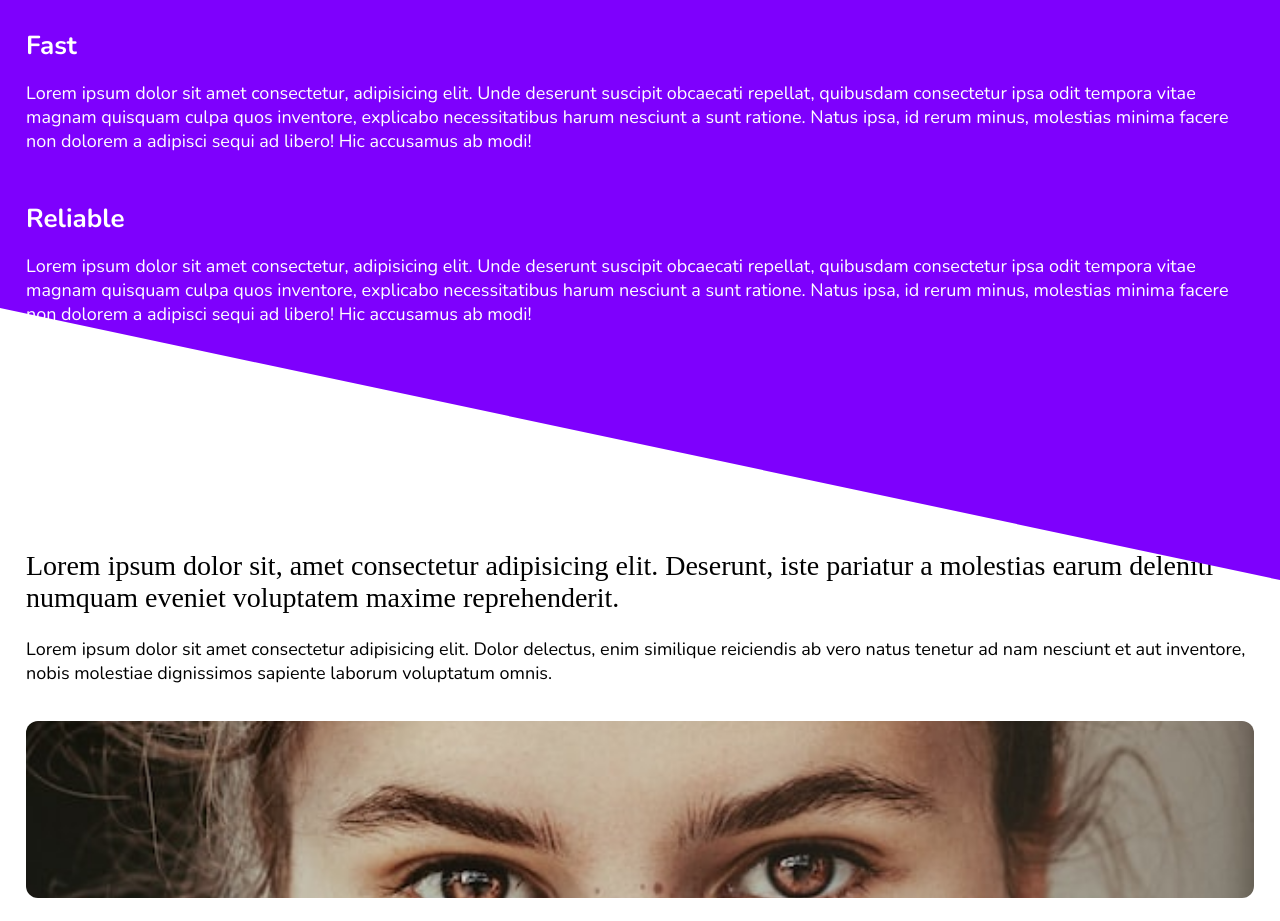
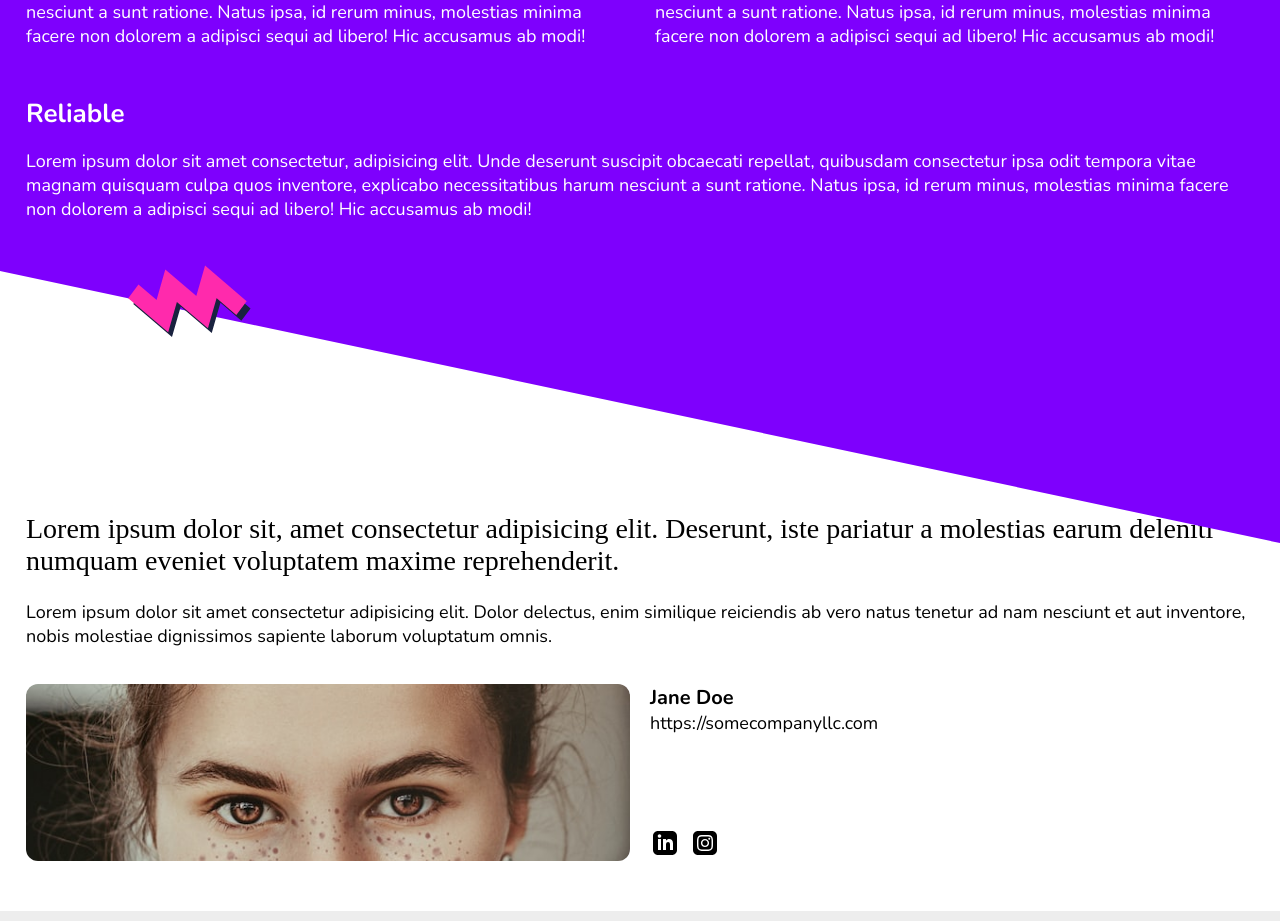
Before and after one commit to jhayesnv/CSS, a plain HTML site: page recall/index.html in a window 1280 px wide. Shown: the part 831-1752 px from the top of the page. Drawn offline with nearby package versions, Linux system fonts and the light colour scheme; a web font is replaced by a local one.

Commit message:
Add responsive styles for Features and Testimonials sections on tablet devices

```diff
--- a/recall/css/main.css
+++ b/recall/css/main.css
@@ -238,4 +238,55 @@ nav.secondary-nav ul li a {
   .cta-btns {
     justify-content: left;
   }
+
+  /* Features Section  */
+  section.features {
+    transform: skewY(7eg) translateY(-8em);
+  }
+
+  section.features .wrapper {
+    transform: skewY(-7eg);
+  }
+
+  section.features:before {
+    content: '';
+    position: absolute;
+    background: url('../assets/graphic.svg') no-repeat;
+    width: 205px;
+    height: 80px;
+    bottom: -30px;
+    left: 10%;
+  }
+
+  section.features .wrapper ul {
+    display: grid;
+    grid-template-columns: repeat(2, 1fr);
+    grid-template-rows: repeat(2, 1fr);
+    padding: 7em 0 12em;
+  }
+
+  section.features .wrapper ul li:last-of-type {
+    grid-column: 1/3;
+  }
+
+  /* Testimonials Section */
+  .testimonial-info {
+    display: flex;
+    gap: 2em;
+  }
+
+  .author-pic, .author {
+    flex: 1;
+  }
+
+  .author-pic {
+    margin: 0;
+  }
+
+  .author {
+    display: flex;
+    flex-direction: column;
+    justify-content: space-between;
+  }
+
 }
--- a/recall/index.html
+++ b/recall/index.html
@@ -90,8 +90,11 @@
             <div class="testimonial-info">
                 <img src="assets/person.jpg" alt="Customer quote" class="author-pic">
                 <div class="author">
-                    <strong>Jane Doe</strong>
-                    <a href="#">https://somecompanyllc.com</a>
+                    <div>
+                        <strong>Jane Doe</strong>
+                        <a href="#">https://somecompanyllc.com</a>
+                    </div>
+
                     <ul class="social-nav">
                         <li>
                             <a href="#">
```
